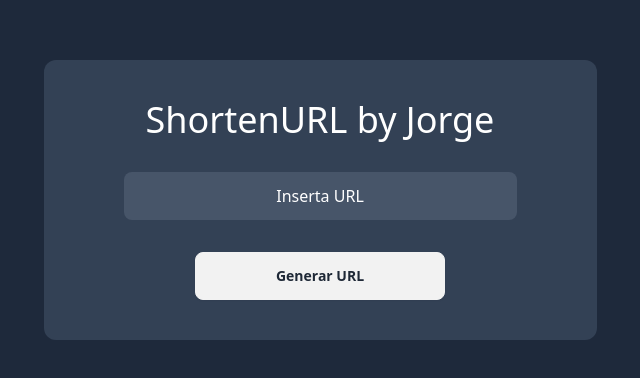
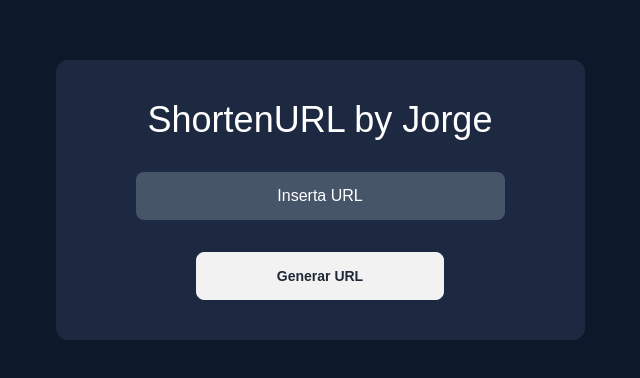
Before and after one commit to Jorge-coder02/short-url-frontend, a React (Vite) app: page / in a window 1280 px wide. Shown: the part 120-498 px from the top of the page, without its empty margins (320-960 px from the left). Built offline with nearby package versions, Linux system fonts and the light colour scheme.

Commit message:
Mejora diseño

```diff
--- a/src/App.css
+++ b/src/App.css
@@ -1,3 +1,12 @@
 @tailwind base;
 @tailwind components;
 @tailwind utilities;
+
+body {
+  background-color: rgb(13 24 43);
+  font-family: "Nunito", sans-serif;
+}
+
+.div_app {
+  background-color: rgb(28 41 65);
+}
--- a/src/App.tsx
+++ b/src/App.tsx
@@ -57,8 +57,8 @@ function App() {
   };
 
   return (
-    <div className="flex items-center justify-center pb-40 bg-slate-800 min-h-screen text-white">
-      <div className="flex flex-col gap-8 place-items-center bg-slate-700 px-20 py-10 rounded-xl">
+    <div className="flex items-center justify-center pb-40 min-h-screen text-white">
+      <div className="flex flex-col gap-8 place-items-center px-20 py-10 rounded-xl div_app">
         <h1 className="text-4xl">ShortenURL by Jorge</h1>
         <input
           onChange={(e) => setUrlInput(e.target.value)}
```
Also changed, not shown: 1 other file (tests, documents, lock files or other folders).
